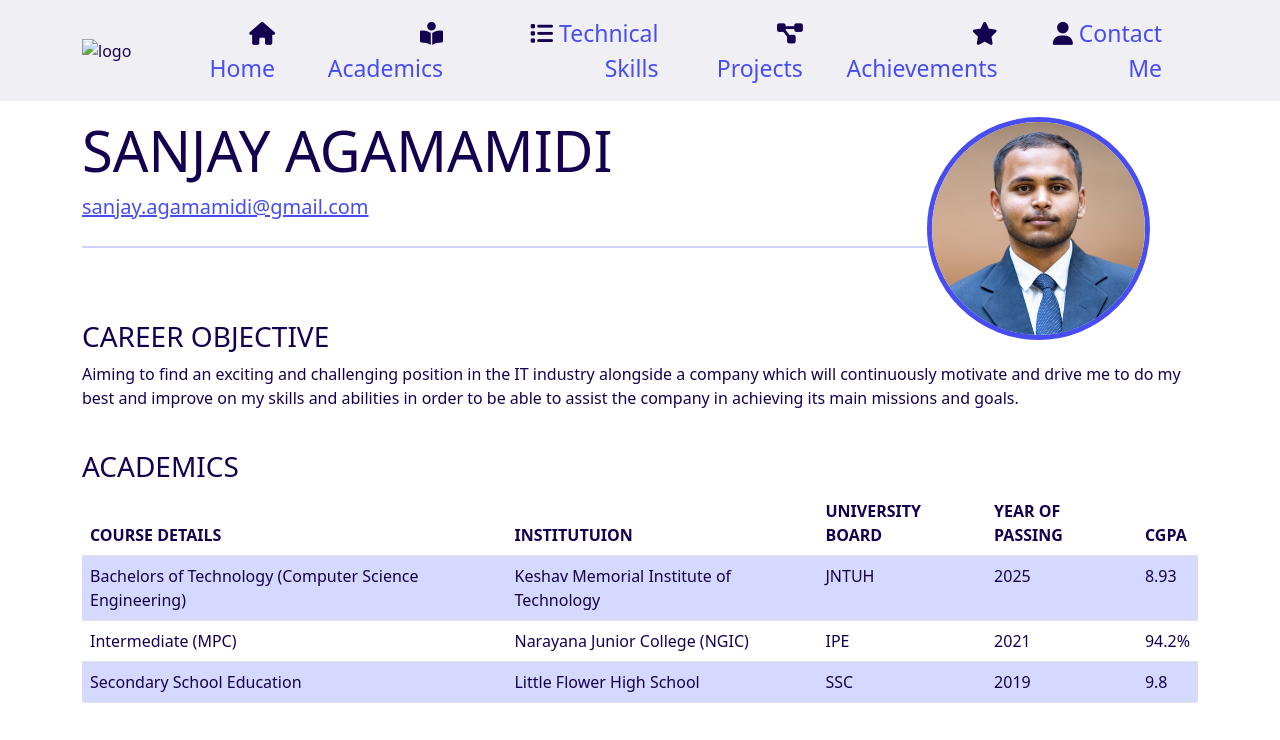
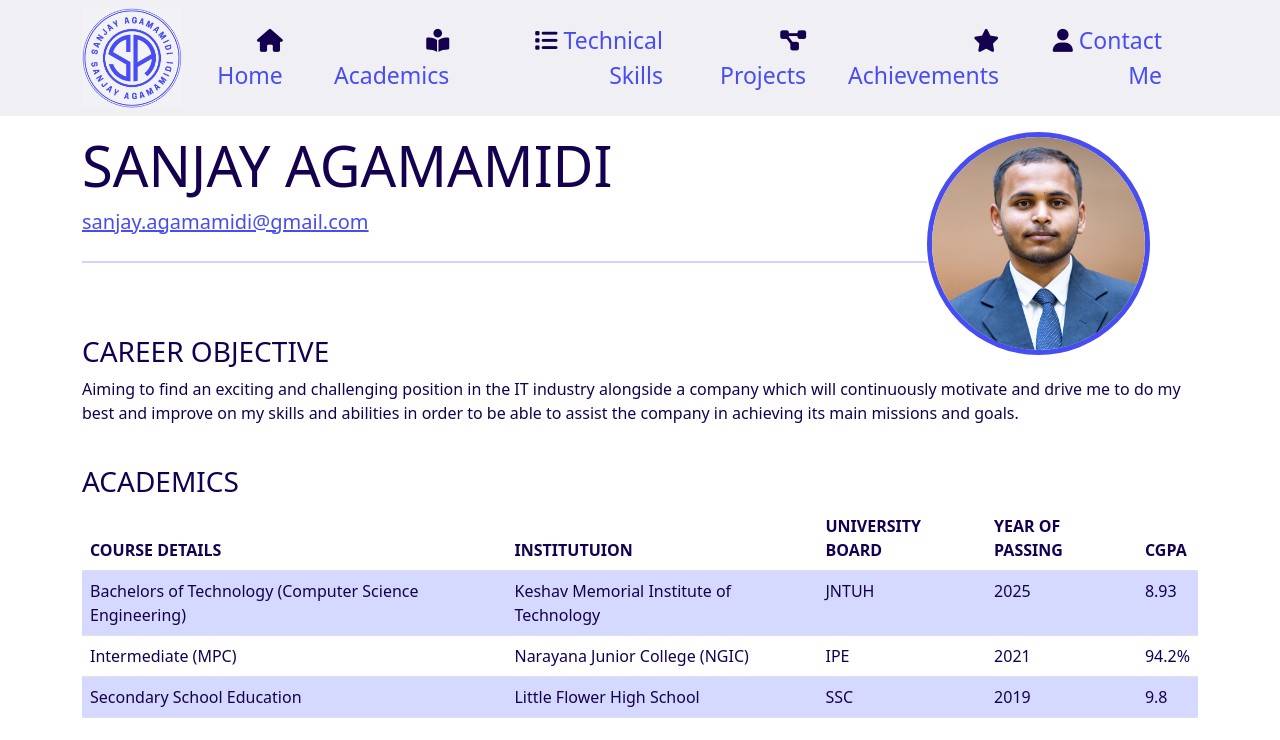
Before and after one commit to Sanjay-2004/WEEK-2, a plain HTML site: page index.html in a window 1280 px wide. Shown: the top 740 px of the page. Drawn offline with Linux system fonts and the light colour scheme; the site is published under a folder, as on GitHub Pages, so addresses that start at the root find nothing.

Commit message:
Update index.html

```diff
--- a/index.html
+++ b/index.html
@@ -15,7 +15,7 @@
 <body>
     <nav class="navbar navbar-expand-lg well">
         <div class="container">
-            <img src="/logo.png" width="100px" alt="logo">
+            <img src="logo.png" width="100px" alt="logo">
             <button class="navbar-toggler" type="button" data-bs-toggle="collapse" data-bs-target="#navbarTogglerDemo02"
                 aria-controls="navbarTogglerDemo02" aria-expanded="false" aria-label="Toggle navigation"
                 style="color: white;">
```
